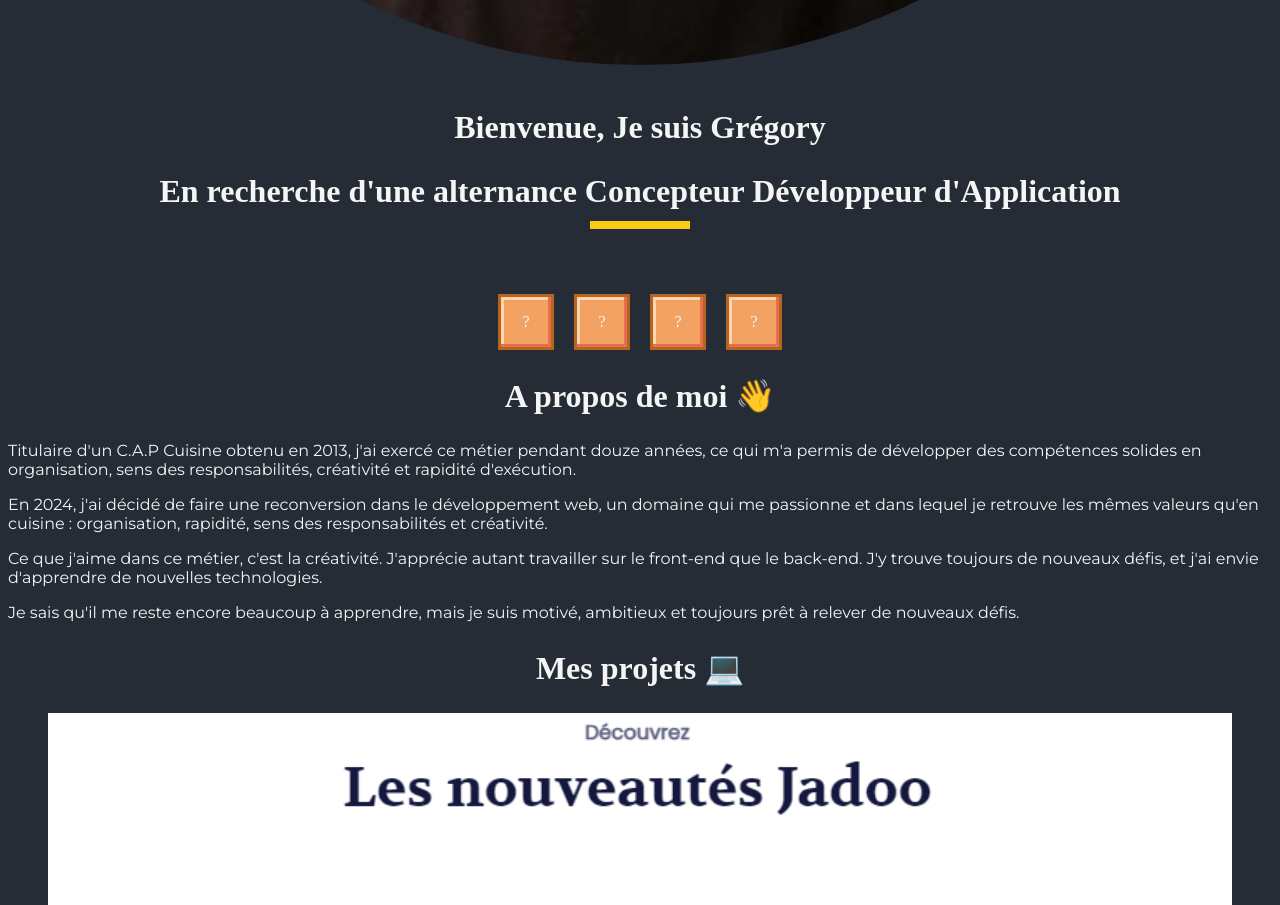
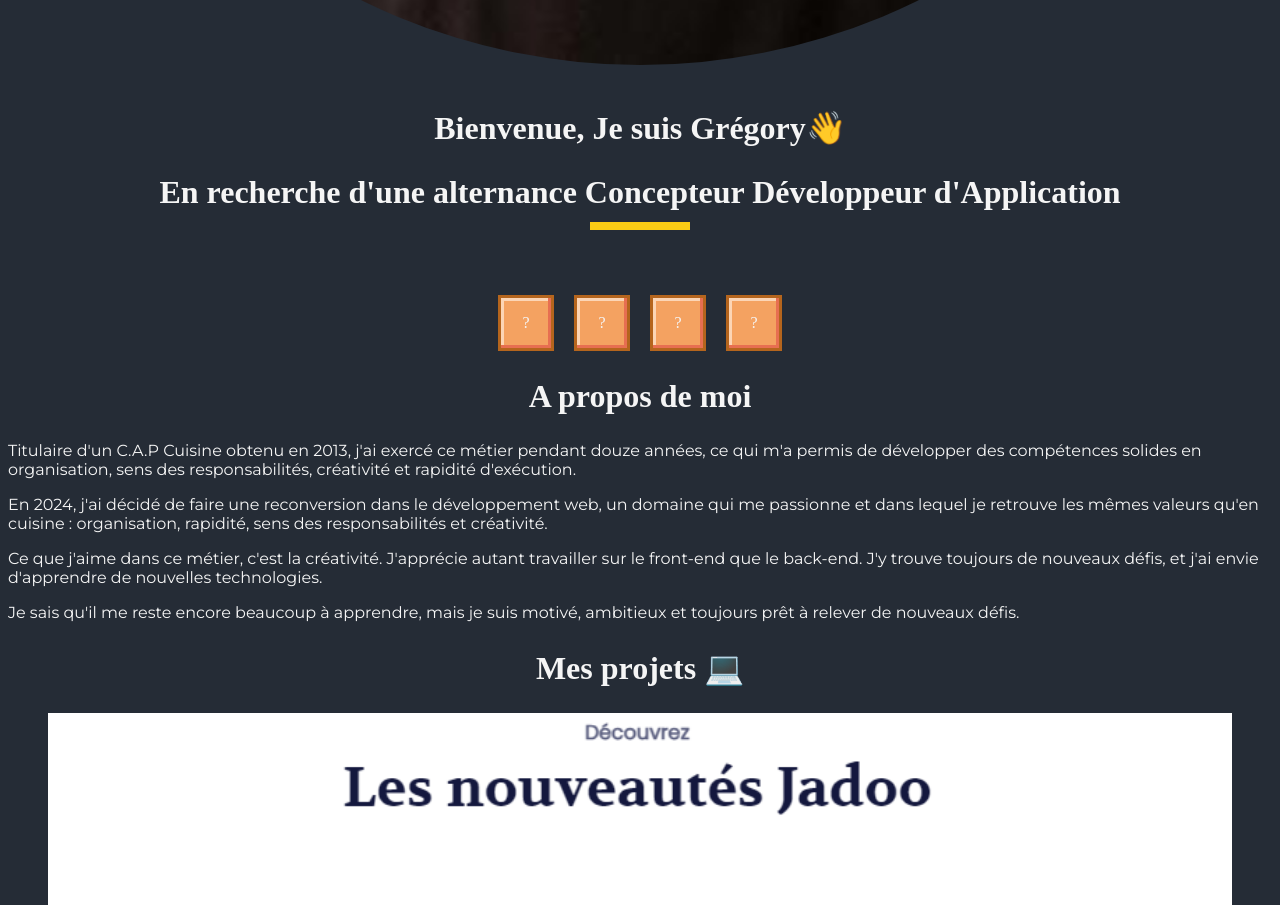
Before and after one commit to GregoryVDev/Portfolio, a React (Vite) app: page / in a window 1280 px wide. Shown: the part 1269-2174 px from the top of the page. Built offline with nearby package versions, Linux system fonts and the light colour scheme.

Commit message:
Changed the location of the className wave

```diff
--- a/src/pages/About.jsx
+++ b/src/pages/About.jsx
@@ -10,14 +10,14 @@
       <section className="about">
         <img src="/public/images/moi.jpg" alt="Photo de moi" />
         <h1>
-          Bienvenue, Je suis Grégory
+          Bienvenue, Je suis Grégory<span className="wave">👋</span>
         </h1>
         <h2>En recherche d'une alternance Concepteur Développeur d'Application</h2>
         <div className="dr"></div>
         <SocialIcons />
 
         <h2>
-          A propos de moi <span className="wave">👋</span>
+          A propos de moi
         </h2>
         <p>
           Titulaire d'un C.A.P Cuisine obtenu en 2013, j'ai exercé ce métier
```
